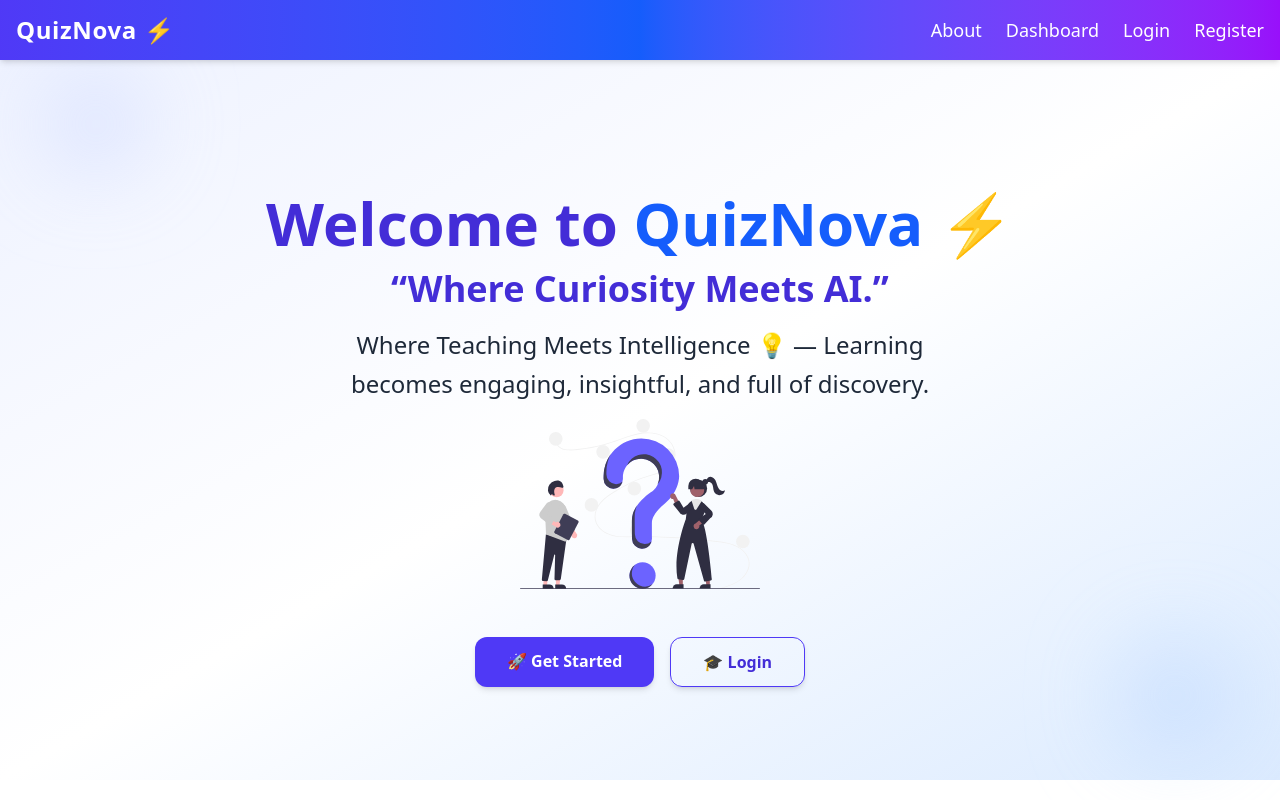
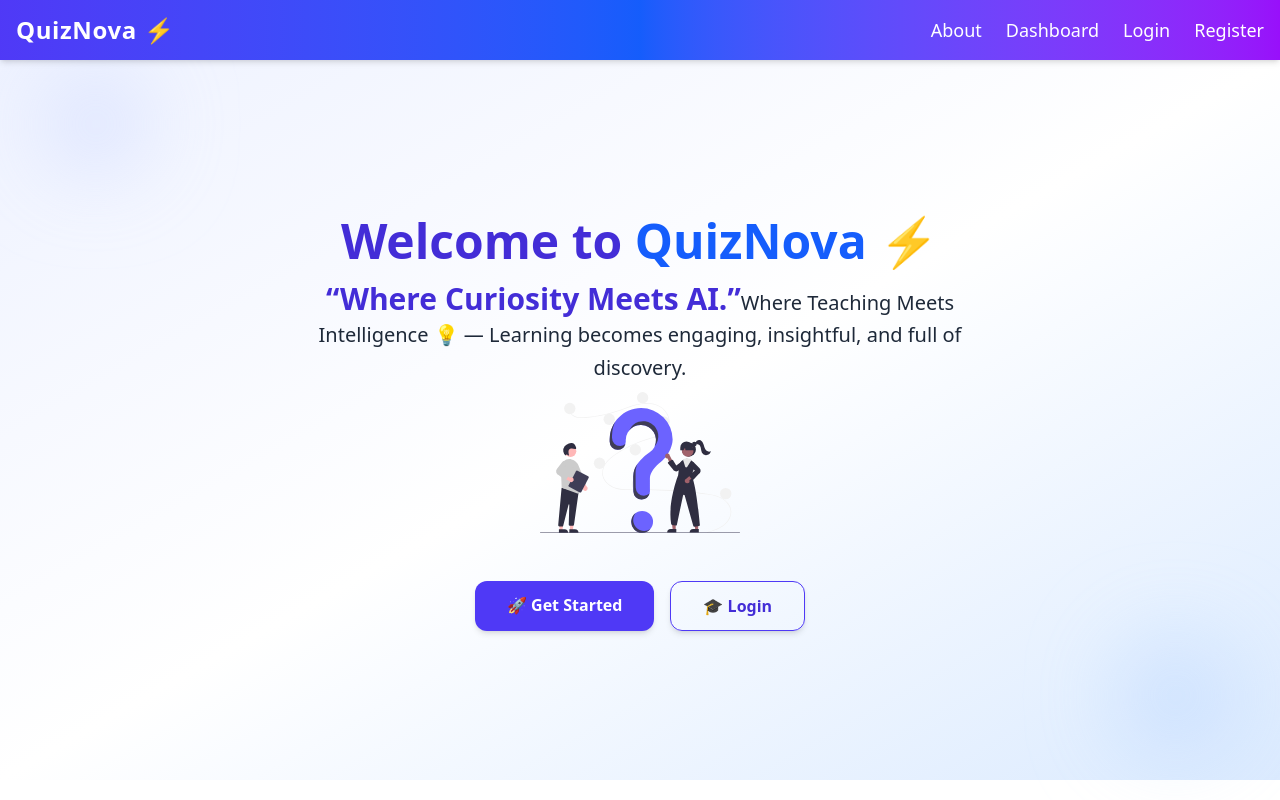
Before and after one commit to nandhini-11-cmd/Quiz_app, a React (Vite) app in the folder frontend/: page / in a window 1280 px wide. Built offline with nearby package versions, Linux system fonts and the light colour scheme; no server answers.

Commit message:
Home page fix

```diff
--- a/frontend/src/pages/Home.jsx
+++ b/frontend/src/pages/Home.jsx
@@ -21,7 +21,7 @@ export default function Home() {
     >
       {/* Heading */}
       <motion.h1
-        className="mt-10 text-2xl md:text-6xl font-extrabold text-indigo-700 mb-4"
+        className="text-5xl md:text-5xl font-extrabold text-indigo-700 mb-2 mt-2"
         variants={fadeInUp}
       >
         Welcome to <span className="text-blue-600">QuizNova</span> ⚡
@@ -29,10 +29,10 @@ export default function Home() {
 
       {/* Tagline */}
       <motion.p
-        className="text-gray-700 max-w-2xl mb-4 leading-relaxed text-xl md:text-2xl"
+        className="text-gray-700 max-w-2xl mb-2 leading-relaxed text-xl text-center mt-2"
         variants={fadeInUp}
       >
-        <span className="font-semibold text-3xl md:text-4xl text-indigo-700 block mb-4">
+        <span className="font-semibold text-3xl text-indigo-700 ">
           “Where Curiosity Meets AI.”
         </span>
         <span className="font-medium text-gray-800">
@@ -45,7 +45,7 @@ export default function Home() {
       <motion.img
         src="/assets/quiz-banner.svg"
         alt="QuizNova banner"
-        className="w-60 md:w-48 lg:w-60 mx-auto mb-8 opacity-95"
+        className="w-40 md:w-48 lg:w-50 mx-auto mb-8 opacity-95"
         initial={{ opacity: 0, y: 40 }}
         animate={{ opacity: 1, y: 0 }}
         transition={{ delay: 0.4, duration: 1.1, ease: "easeOut" }}
```
